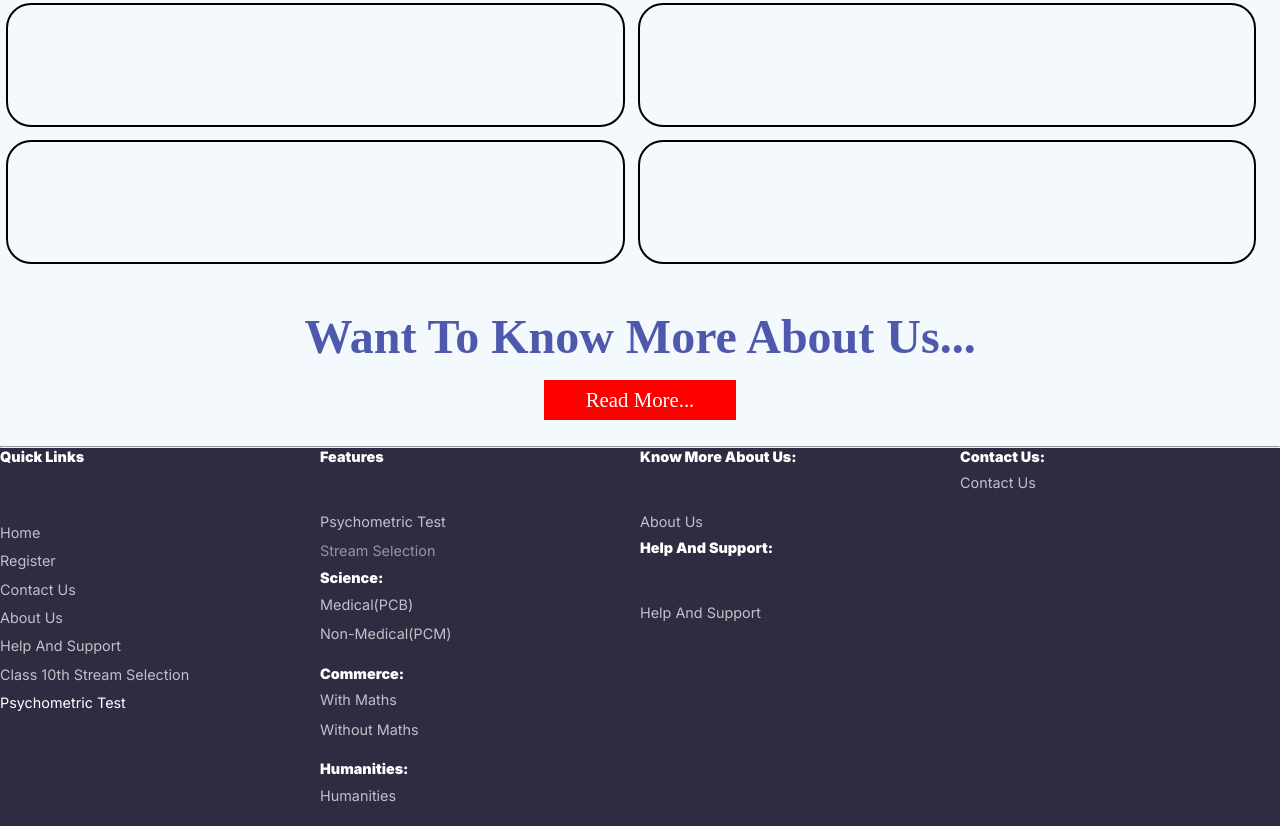
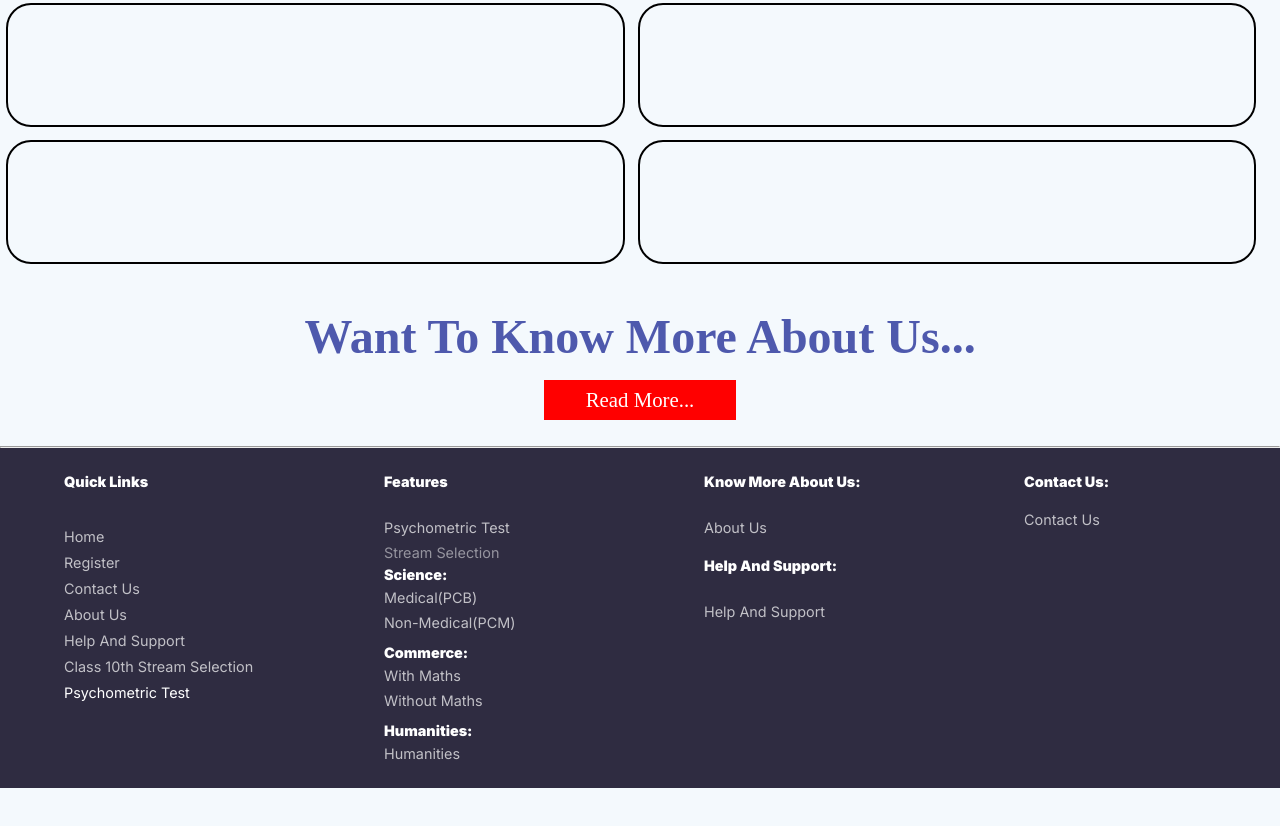
Before and after one commit to AlphaScramblers/alphascramblers.com, a website: page index.html in a window 1280 px wide. Shown: the part 2346-3172 px from the top of the page. After the commit the page ends 3134 px from the top, so only its background shows below. Drawn offline with Linux system fonts and the light colour scheme; a web font is replaced by a local one.

Commit message:
Update navregbot.css

```diff
--- a/navregbot.css
+++ b/navregbot.css
@@ -314,12 +314,12 @@ footer{
 }
 .ql,.features,.bottoms3,.cnt{
     width: 25%;
-    /* padding: 5%;
+    padding: 5%;
     padding-bottom: 1%;
-    padding-top: 2%; */
+    padding-top: 2%;
     display: flex;
     flex-direction: column;
-    /* gap: 5%; */
+    gap: 5%;
 }
 .ql{
     gap: 3%;
```
